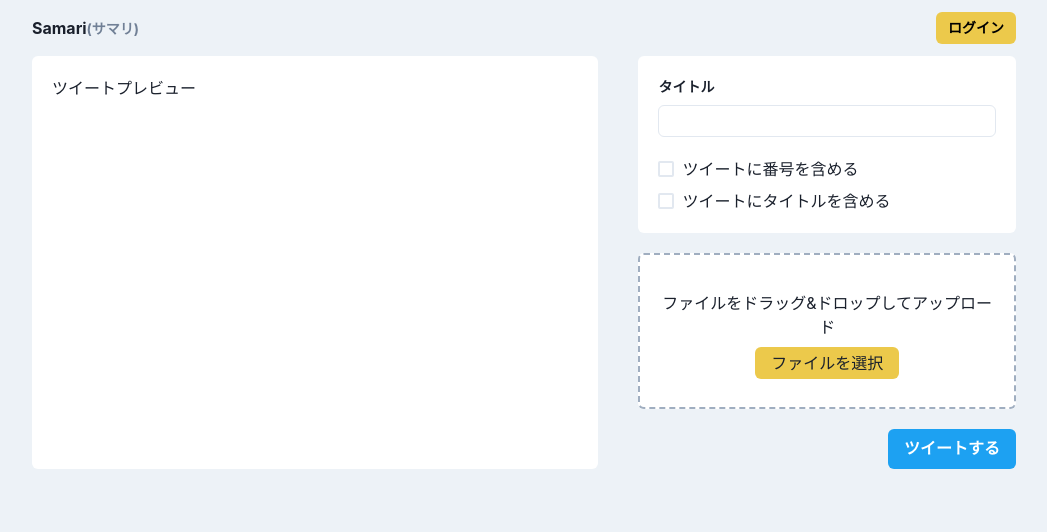
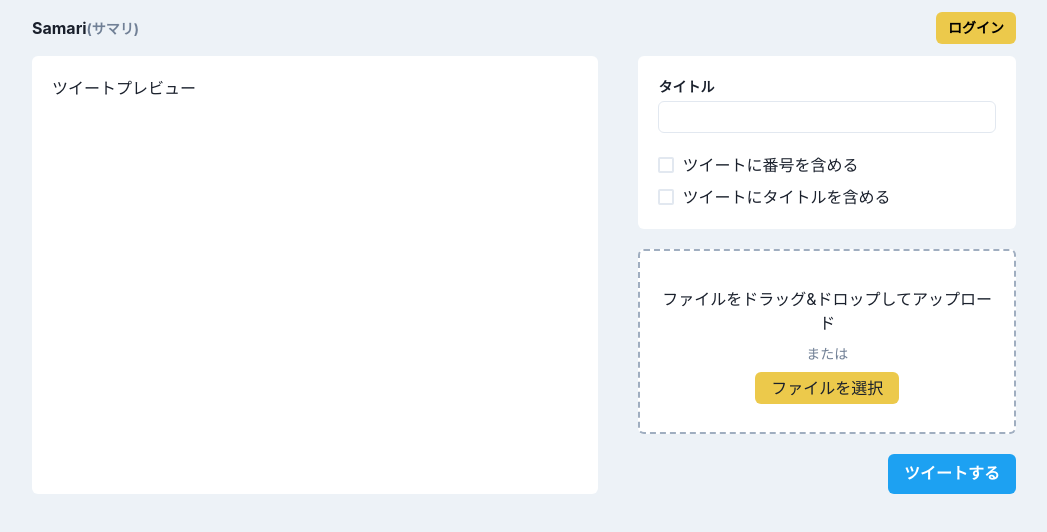
Before and after one commit to s7tya/samari-page, a Next.js app: page /new in a window 1280 px wide. Shown: the top 532 px of the page, without its empty margins (116-1163 px from the left). Built offline with nearby package versions, Linux system fonts and the light colour scheme; no server answers.

Commit message:
update: 軽微なスタイル変更

```diff
--- a/src/components/MangaDropzone.tsx
+++ b/src/components/MangaDropzone.tsx
@@ -28,6 +28,9 @@ export const MangaDropzone: React.FC = () => {
       ) : (
         <>
           <Text>ファイルをドラッグ&ドロップしてアップロード</Text>
+          <Text fontSize="14px" color="gray.500">
+            または
+          </Text>
           <Text
             display="inline-block"
             rounded="md"
--- a/src/pages/new.tsx
+++ b/src/pages/new.tsx
@@ -21,7 +21,7 @@ const NewPost: NextPage = () => {
         </Box>
         <Stack spacing="20px" alignItems="flex-end">
           <Stack rounded="md" bg="white" p="20px" spacing="20px" w="full">
-            <Stack>
+            <Stack spacing="4px">
               <Text fontSize="14px" fontWeight="bold">
                 タイトル
               </Text>
```
